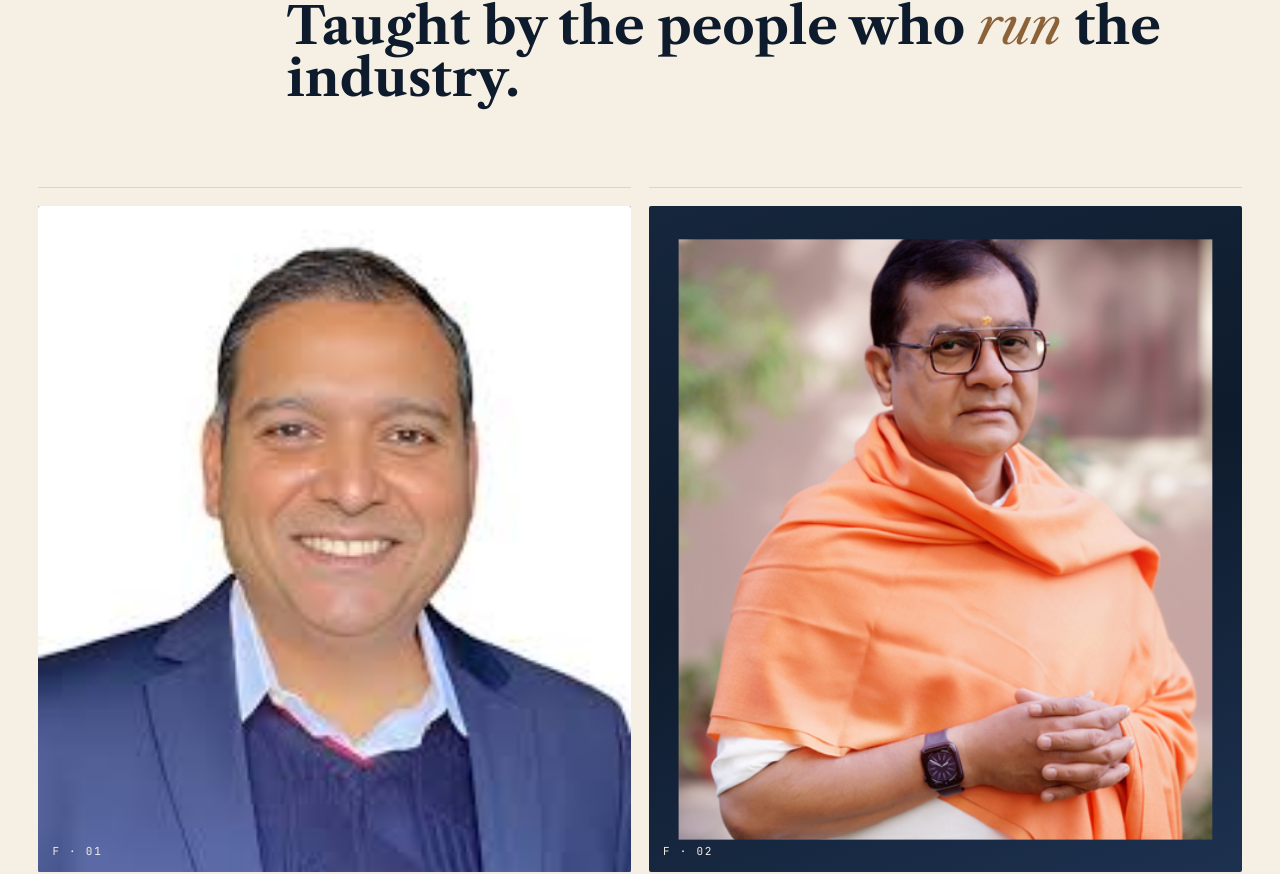
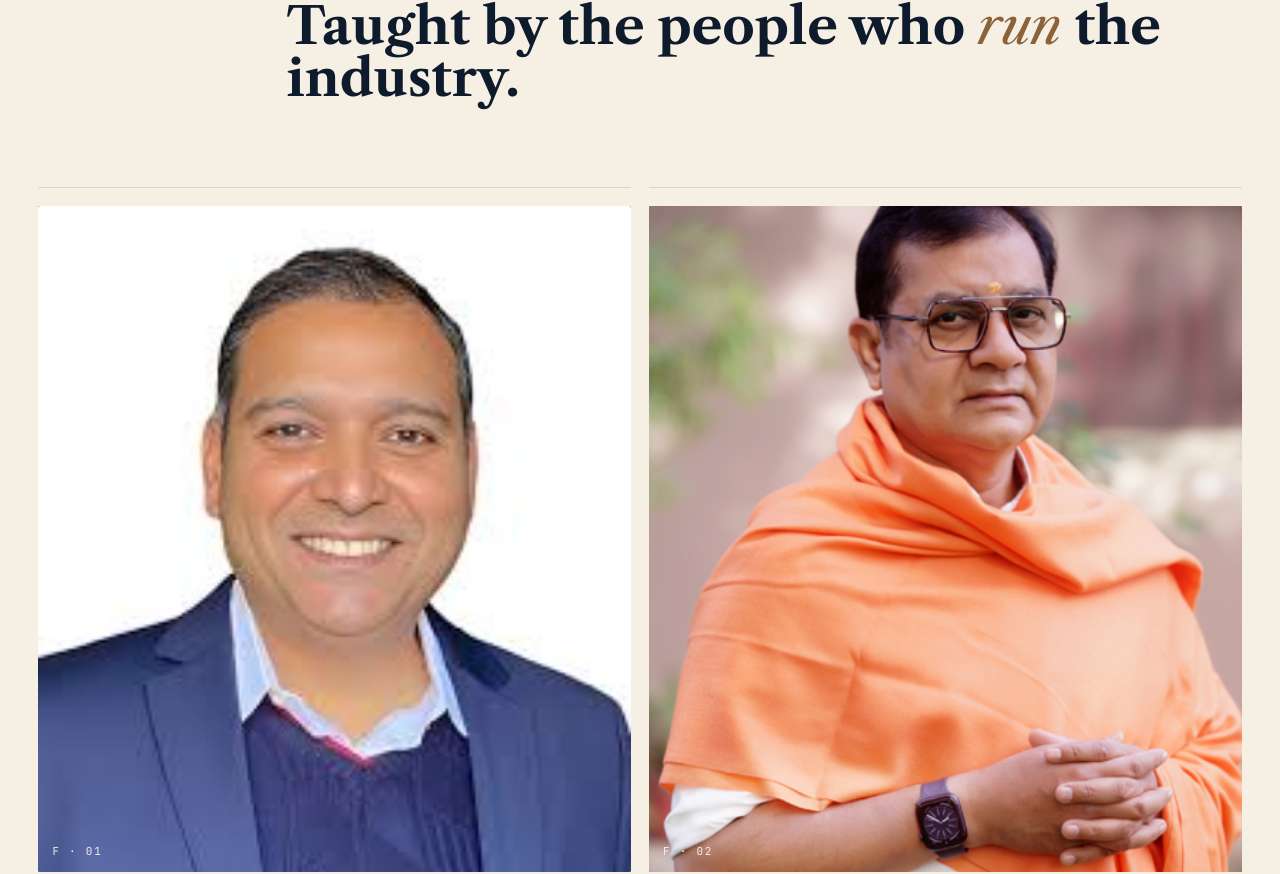
Before and after one commit to vivattraining/viva-academy-platform, a Next.js app in the folder apps/web/: page / in a window 1280 px wide. Shown: the part 6830-7704 px from the top of the page. Built offline with nearby package versions, Linux system fonts and the light colour scheme.

Commit message:
Tighten Ashish portrait crop

```diff
--- a/apps/web/app/guiding-mentor/ashish-bhaiya/page.module.css
+++ b/apps/web/app/guiding-mentor/ashish-bhaiya/page.module.css
@@ -103,8 +103,8 @@
 
 .image {
   object-fit: cover;
-  object-position: center 12%;
-  transform: scale(0.9);
+  object-position: center 10%;
+  transform: scale(1.06);
 }
 
 .story {
--- a/apps/web/components/claude-home.module.css
+++ b/apps/web/components/claude-home.module.css
@@ -819,8 +819,8 @@
 }
 
 .facultyPhotoAshish {
-  object-position: center 18%;
-  transform: scale(0.9);
+  object-position: center 10%;
+  transform: scale(1.08);
 }
 
 .portraitCard {
```
